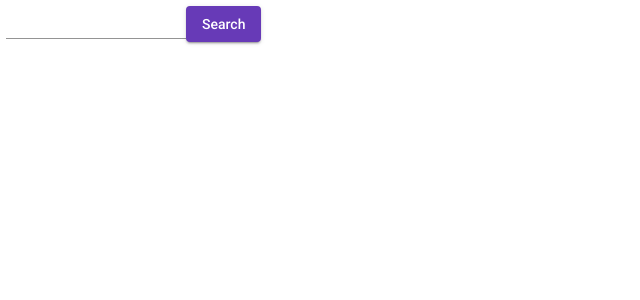
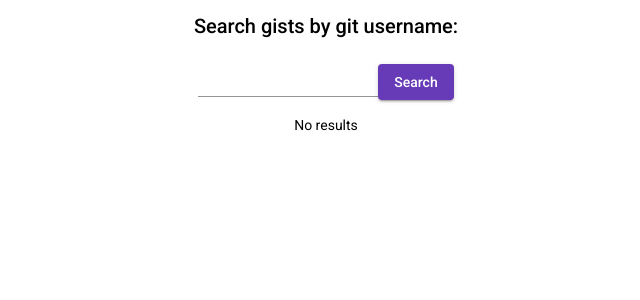
Before and after one commit to SpiriFlaviu/SLA, an Angular app: page / in a window 1280 px wide. Shown: the top 300 px of the page, without its empty margins (314-954 px from the left). Built offline with nearby package versions, Linux system fonts and the light colour scheme.

Commit message:
[SLA 8] Add messages for empty values

```diff
--- a/src/app/gist/components/gist-file-item/gist-file-item.component.html
+++ b/src/app/gist/components/gist-file-item/gist-file-item.component.html
@@ -1,14 +1,14 @@
 <mat-expansion-panel (opened)="fetchFile(file.raw_url)">
   <mat-expansion-panel-header>
     <mat-panel-title>
-     Filename: {{file.filename}}
+     Filename: {{file.filename || "Empty filename"}}
     </mat-panel-title>
     <mat-panel-description>
       <mat-chip color="primary" size="small" selected> {{file.language}}</mat-chip>
     </mat-panel-description>
   </mat-expansion-panel-header>
-  Url: <br>
-  <code>{{file.raw_url}}</code> <br>
-  Content: <br>
-  <code>{{content}}</code> <br>
+  Url:
+  <code>{{file.raw_url}}</code>
+  Content:
+  <code>{{content}}</code>
 </mat-expansion-panel>
--- a/src/app/gist/components/gist-item/gist-item.component.html
+++ b/src/app/gist/components/gist-item/gist-item.component.html
@@ -1,7 +1,7 @@
 <mat-expansion-panel (opened)="fetchDetails()">
   <mat-expansion-panel-header>
     <mat-panel-title>
-      {{gist.description}}
+      {{gist.description || "No description"}}
     </mat-panel-title>
     <mat-panel-description>
       <mat-chip-list>
--- a/src/app/gist/components/search/search.component.css
+++ b/src/app/gist/components/search/search.component.css
@@ -2,3 +2,8 @@
   margin: auto;
   width: 50%;
 }
+
+.container {
+  margin-bottom: 10px;
+  text-align: center;
+}
--- a/src/app/gist/components/search/search.component.html
+++ b/src/app/gist/components/search/search.component.html
@@ -1,13 +1,25 @@
 <div id="app">
+  <div class="container"></div>
+  <div class="container">
+    <h2>Search gists by git username:</h2>
+  </div>
+  <div class="container">
     <mat-form-field>
       <label>
-      <input matInput type="search" #username />
+        <input matInput type="search" #username/>
       </label>
 
     </mat-form-field>
     <button mat-raised-button color="primary" (click)="searchByUsername(username.value)">Search</button>
-
+    <div class="container">
+      <div *ngIf="gists.length > 0">
         <app-gist-item *ngFor="let gist of gists"
-    [gist] = gist>
+                       [gist]=gist>
         </app-gist-item>
       </div>
+      <div *ngIf="isError || gists.length === 0">
+        No results
+      </div>
+    </div>
+  </div>
+</div>
--- a/src/app/gist/components/search/search.component.ts
+++ b/src/app/gist/components/search/search.component.ts
@@ -1,6 +1,7 @@
 import { Component, OnInit } from '@angular/core';
 import {GithubService} from "../../../api/service/github.service";
 import {GistDTO} from "../../../api/model/gistDTO";
+import {HttpErrorResponse} from "@angular/common/http";
 
 
 @Component({
@@ -11,6 +12,7 @@ import {GistDTO} from "../../../api/model/gistDTO";
 export class SearchComponent implements OnInit {
 
   gists: Array<GistDTO> = [];
+  isError: boolean = false;
   constructor(private githubService: GithubService) { }
 
   ngOnInit(): void {
@@ -20,10 +22,15 @@ export class SearchComponent implements OnInit {
     if(username)
     {
       this.githubService.getListByUsername(username).subscribe((data: any[])=>{
-        console.log(data);
         this.gists = data;
-        console.log(this.gists[0].files['gist1filename.txt']);
-      })
+        this.isError = false;
+      }),
+        (error: HttpErrorResponse) =>
+        {
+          console.log(error.message);
+          this.gists = [];
+          this.isError = true;
+        }
     }
   }
 }
```
Lines whose indentation alone changed are shown as unchanged.
